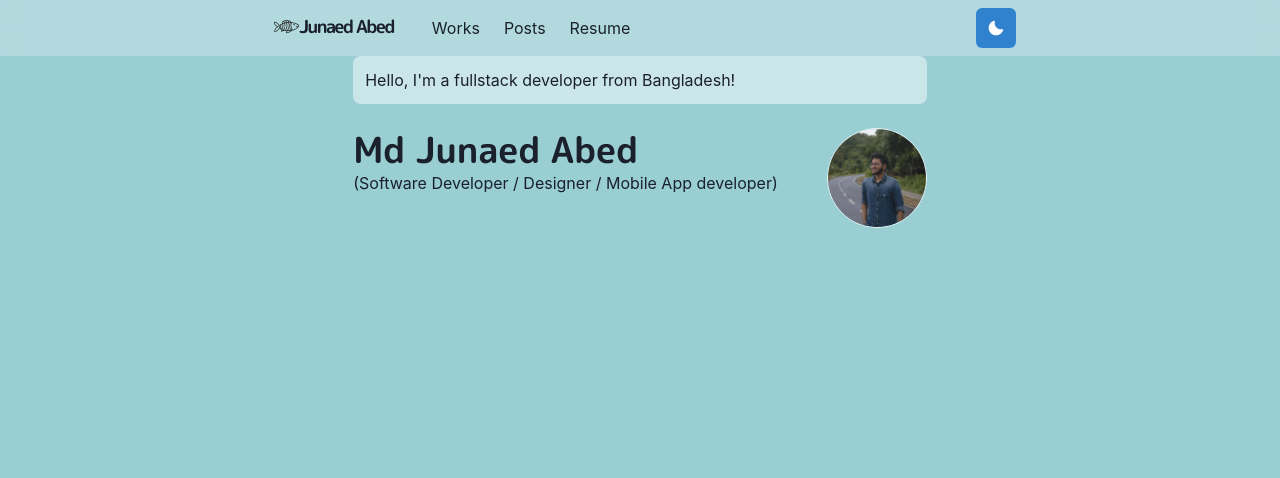
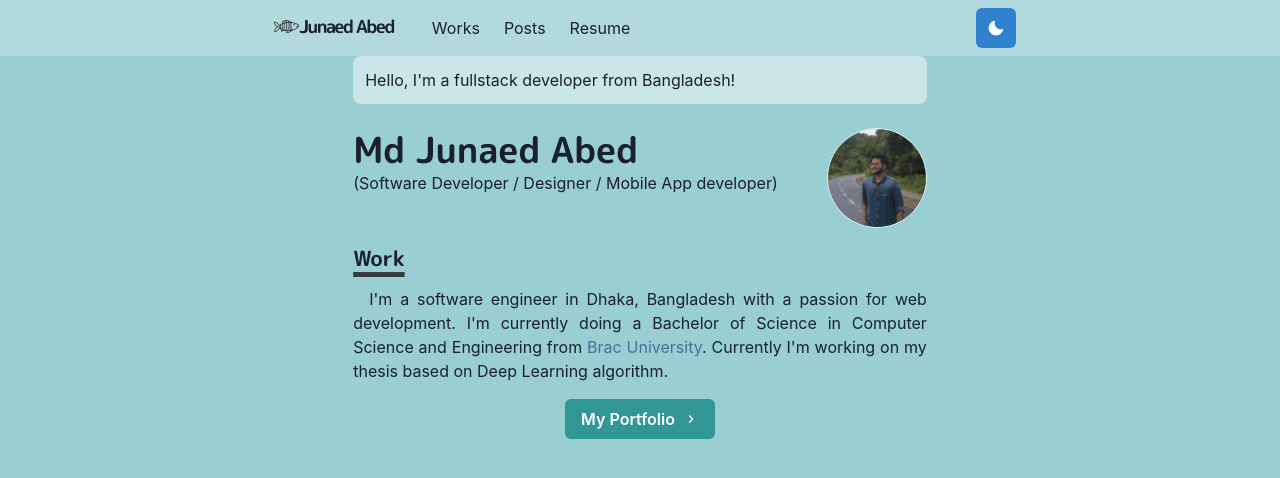
Before and after one commit to JunaedAbed/abed-page, a Next.js app: page / in a window 1280 px wide. Shown: the top 478 px of the page. Built offline with nearby package versions, Linux system fonts and the light colour scheme.

Commit message:
work paragraph done

```diff
--- /dev/null
+++ b/components/paragraph.js
@@ -0,0 +1,8 @@
+import styled from "@emotion/styled";
+
+const Paragraph = styled.p`
+  text-align: justify;
+  text-indent: 1em;
+`;
+
+export default Paragraph;
--- a/components/section.js
+++ b/components/section.js
@@ -9,9 +9,9 @@ const StyledDiv = chakra(motion.div, {
 
 const Section = ({ children, delay = 0 }) => (
   <StyledDiv
-    initial={{ y: 10, opacity: 0 }}
+    initial={{ y: 15, opacity: 0 }}
     animate={{ y: 0, opacity: 1 }}
-    transition={{ duration: 0.8, delay }}
+    transition={{ duration: 0.9, delay }}
     mb={6}
   >
     {children}
--- a/libs/theme.js
+++ b/libs/theme.js
@@ -14,10 +14,10 @@ const components = {
     variants: {
       "section-title": {
         textDecoration: "underline",
-        fontSize: 20,
+        fontSize: 21,
         textUnderlineOffset: 6,
         textDecorationColor: "#3b3c3d",
-        textDecorationThickness: 4,
+        textDecorationThickness: 5,
         marginTop: 3,
         marginBottom: 4,
       },
@@ -25,7 +25,7 @@ const components = {
   },
   Link: {
     baseStyle: (props) => ({
-      color: mode("#4d6d9a", "#950740")(props),
+      color: mode("#4d6d9a", "#c3073f")(props),
       textUnderlineOffset: 3,
     }),
   },
--- a/pages/index.js
+++ b/pages/index.js
@@ -1,10 +1,16 @@
+import NextLink from "next/link";
 import {
   Container,
   Box,
   Heading,
   Image,
+  Link,
+  Button,
   useColorModeValue,
 } from "@chakra-ui/react";
+import Section from "../components/section";
+import Paragraph from "../components/paragraph";
+import { ChevronRightIcon } from "@chakra-ui/icons";
 
 const Page = () => {
   return (
@@ -44,6 +50,31 @@ const Page = () => {
           />
         </Box>
       </Box>
+
+      <Section delay={0.2}>
+        <Heading as="h3" variant="section-title">
+          Work
+        </Heading>
+        <p>
+          <Paragraph>
+            I&apos;m a software engineer in Dhaka, Bangladesh with a passion for
+            web development. I&apos;m currently doing a Bachelor of Science in
+            Computer Science and Engineering from{" "}
+            <NextLink href="www.bracu.ac.bd">
+              <Link>Brac University</Link>
+            </NextLink>
+            . Currently I&apos;m working on my thesis based on Deep Learning
+            algorithm.
+          </Paragraph>
+          <Box align="center" my={4}>
+            <NextLink href="/works">
+              <Button rightIcon={<ChevronRightIcon />} colorScheme="teal">
+                My Portfolio
+              </Button>
+            </NextLink>
+          </Box>
+        </p>
+      </Section>
     </Container>
   );
 };
```
